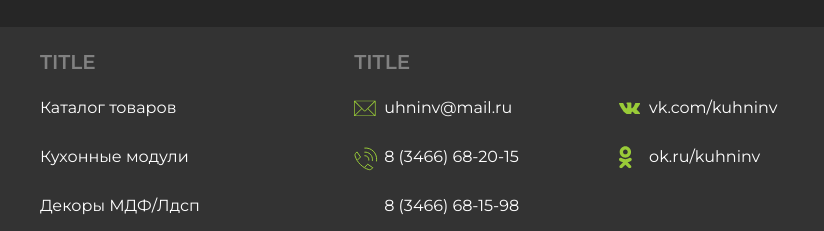
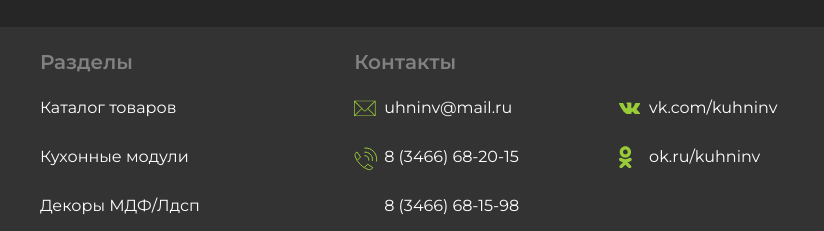
Before and after one commit to maybelaber/practiceKitchens, a plain HTML site: page index.html in a window 1280 px wide. Shown: the part 6971-7202 px from the top of the page, 426-1250 px from the left. Drawn offline with Linux system fonts and the light colour scheme.

Commit message:
some fixes in titles to the last commit (339b7f5)

```diff
--- a/index.html
+++ b/index.html
@@ -605,7 +605,7 @@
                     </div>
 
                     <div class="footer__column">
-                        <p class="footer__title">TITLE</p>
+                        <p class="footer__title">Разделы</p>
 
                         <ul class="footer__sections-list">
                             <li class="footer__list-item">
@@ -627,7 +627,7 @@
                     </div>
 
                     <div class="footer__column">
-                        <p class="footer__title">TITLE</p>
+                        <p class="footer__title">Контакты</p>
 
                         <ul class="footer__contacts-list">
                             <li class="footer__list-item footer__list-item--email">
```
